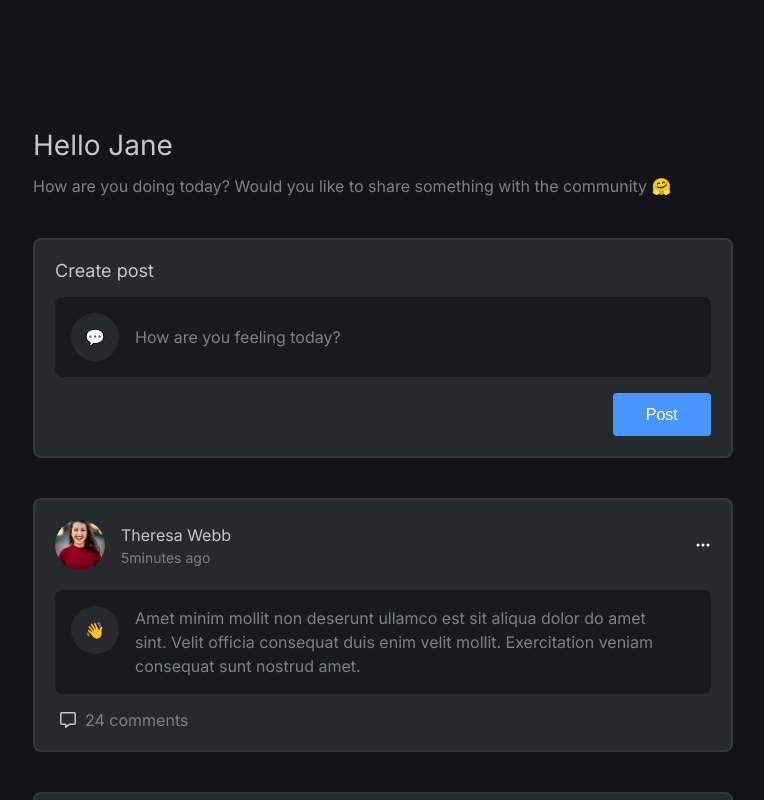
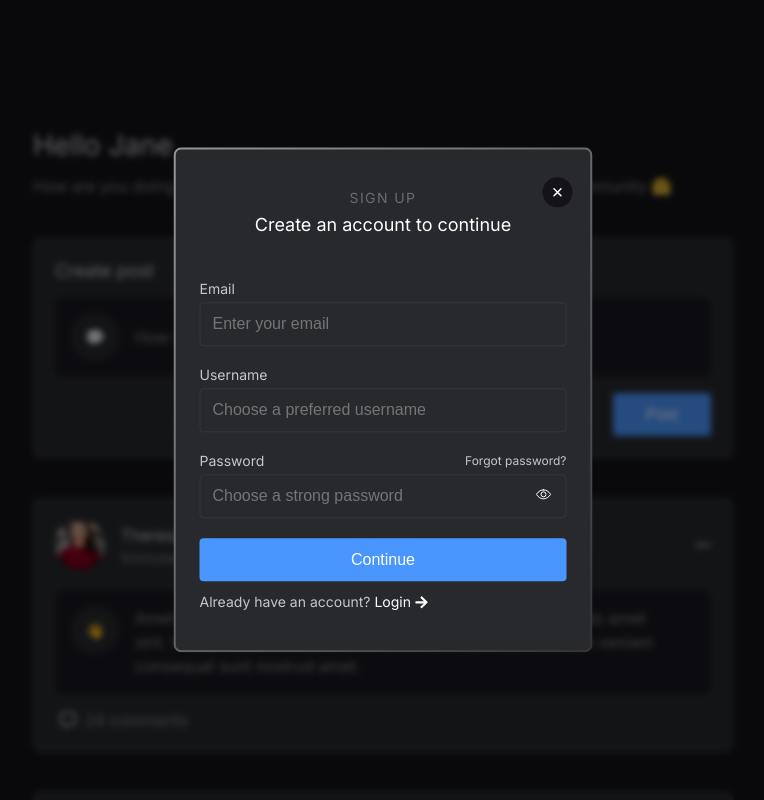
Before and after one commit to bhargavipadhya/atlys, a React (Vite) app: page /feed in a window 1280 px wide. Shown: the top 800 px of the page, without its empty margins (257-1021 px from the left). Built offline with nearby package versions, Linux system fonts and the light colour scheme.

Commit message:
Changed the position for the modal to fixed.

```diff
--- a/src/components/LoginModal.css
+++ /dev/null
@@ -1,51 +0,0 @@
-@import './../styles/variables.scss';
-
-body.active-modal {
-    overflow-y: hidden;
-}
-
-.btn-modal {
-    padding: 10px 20px;
-    display: block;
-    margin: 100px auto 0;
-    font-size: 18px;
-}
-
-.overlay {
-    width: 100vw;
-    height: 100vh;
-    top: 0;
-    left: 0;
-    right: 0;
-    bottom: 0;
-    position: fixed;
-}
-
-.overlay {
-    /*background: rgba(49,49,49,0.8);*/
-    background: rgba(0,0,0,0.5);
-    backdrop-filter: blur(3px);
-}
-.modal-content {
-    position: absolute;
-    top: 50%;
-    left: 50%;
-    transform: translate(-50%, -50%);
-    /*line-height: 1.4;*/
-    /*background: #27292D;*/
-    /*border-radius: 3px;*/
-    /*max-width: 600px;*/
-    /*min-width: 300px;*/
-}
-
-.close-modal {
-    position: absolute;
-    top: 30px;
-    right: 20px;
-    border-radius: 50%;
-    width: 30px;
-    height: 30px;
-    padding: 7px;
-    background: #131319;
-    cursor: pointer;
-}
--- a/src/components/Modal.jsx
+++ b/src/components/Modal.jsx
@@ -1,8 +1,7 @@
-import React, { useState, useRef } from 'react';
+import React, { useState } from 'react';
 import classes from './Modal.module.scss';
 import { IoClose } from "react-icons/io5";
 import Card from "./Card";
-import './LoginModal.css';
 
 const Modal = ({toggleModal, pathname}) => {
 
@@ -14,14 +13,14 @@ const Modal = ({toggleModal, pathname}) => {
 
     return (
         <>
-            <div onClick={toggleModal} className="overlay"/>
-            <div className="modal-content">
+            <div onClick={toggleModal} className={classes.overlay}/>
+            <div className={classes.modalContent}>
                 <Card pathname={pathname}
                       register={register}
                       handleBtnClick={handleBtnClick}
                       toggleModal={toggleModal}
                 />
-                <div className="close-modal" onClick={toggleModal}>
+                <div className={classes.modalContent__closeModal} onClick={toggleModal}>
                     <IoClose/>
                 </div>
             </div>
--- a/src/components/Modal.module.scss
+++ b/src/components/Modal.module.scss
@@ -1,18 +1,36 @@
 @import './../styles/variables';
 
-.background {
-  position: fixed;
-  display: none;
-  width: 100%;
-  height: 100%;
+body.active-modal {
+  overflow-y: hidden;
+}
+
+.overlay {
+  width: 100vw;
+  height: 100vh;
   top: 0;
   left: 0;
   right: 0;
   bottom: 0;
-  background-color: rgba(0,0,0,0.5);
-  z-index: 2;
-  cursor: pointer;
+  position: fixed;
+  background: rgba(0,0,0,0.5);
+  backdrop-filter: blur(3px);
+}
 
+.modalContent {
+  position: fixed;
+  top: 50%;
+  left: 50%;
+  transform: translate(-50%, -50%);
 
-
+  &__closeModal {
+    position: absolute;
+    top: 30px;
+    right: 20px;
+    border-radius: 50%;
+    width: 30px;
+    height: 30px;
+    padding: 7px;
+    background: #131319;
+    cursor: pointer;
+  }
 }
--- a/src/pages/Feed.jsx
+++ b/src/pages/Feed.jsx
@@ -8,7 +8,7 @@ import {useLocation} from "react-router-dom";
 
 const Feed = () => {
 
-    const [modal, setModal] = useState(false);
+    const [modal, setModal] = useState(true);
     const location = useLocation();
     const { pathname } = location;
 
```
